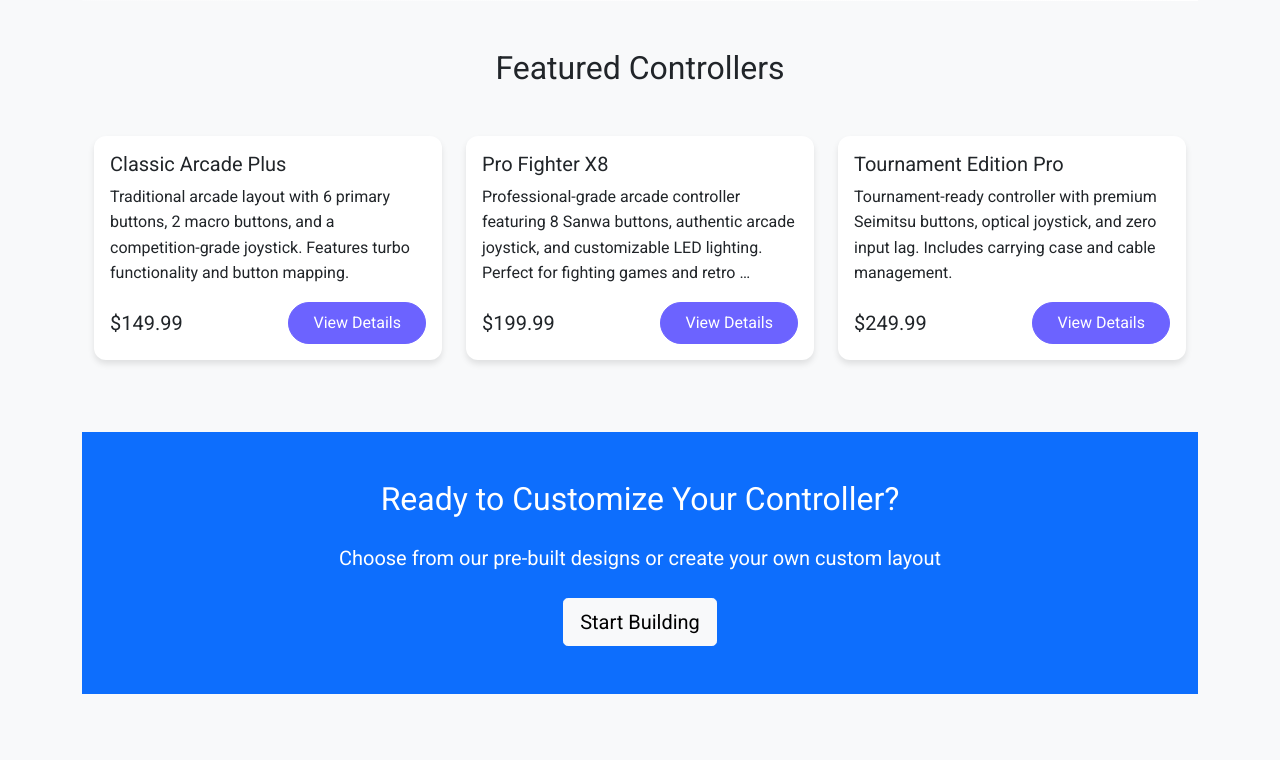
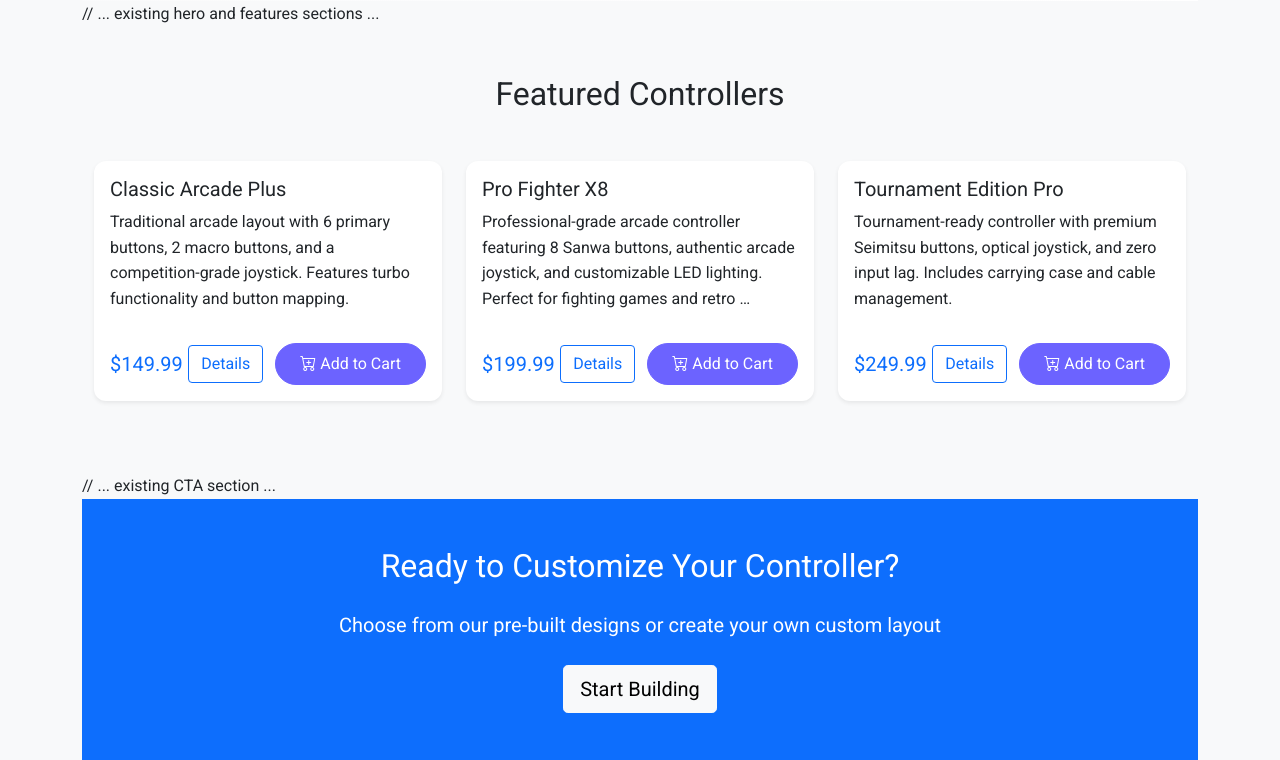
Before and after one commit to ekvale/game_ctrl, a Django app: template templates/products/home.html in a window 1280 px wide. Shown: the part 1276-2036 px from the top of the page. Before the commit the page ends 1970 px from the top, so only its background shows below. Run offline with Django 5.2, Linux system fonts and the light colour scheme; the template is opened without the code that fills it: values that come from a table or form of the project are taken from there, others are empty; data comes from the database, SQL or seed files in the repository; parts of the project's set-up code (start-up, migrations or seed data) failed here and were passed over; some libraries are stand-ins or nearby versions.

Commit message:
Updated controlers

```diff
--- a/templates/products/home.html
+++ b/templates/products/home.html
@@ -64,30 +64,48 @@
     </div>
 </section>
 
+// ... existing hero and features sections ...
+
 <section id="custom-builds" class="py-5">
     <div class="container">
         <h2 class="text-center mb-5">Featured Controllers</h2>
         <div class="row">
             {% for controller in featured_controllers %}
             <div class="col-md-4 mb-4">
-                <div class="product-card card h-100">
+                <div class="product-card card h-100 shadow-sm">
                     {% if controller.image %}
-                    <img src="{{ controller.image.url }}" class="card-img-top" alt="{{ controller.name }}">
+                    <img src="{{ controller.image.url }}"
+                         class="card-img-top p-3"
+                         alt="{{ controller.name }}"
+                         style="height: 250px; object-fit: cover;">
                     {% endif %}
-                    <div class="card-body">
+                    <div class="card-body d-flex flex-column">
                         <h5 class="card-title">{{ controller.name }}</h5>
-                        <p class="card-text">{{ controller.description|truncatewords:20 }}</p>
-                        <div class="d-flex justify-content-between align-items-center">
-                            <span class="h5 mb-0">${{ controller.price }}</span>
-                            <a href="{{ controller.get_absolute_url }}" class="btn btn-primary">View Details</a>
+                        <p class="card-text flex-grow-1">{{ controller.description|truncatewords:20 }}</p>
+                        <div class="d-flex justify-content-between align-items-center mt-3">
+                            <span class="h5 mb-0 text-primary">${{ controller.price }}</span>
+                            <div>
+                                <a href="{{ controller.get_absolute_url }}"
+                                   class="btn btn-outline-primary me-2">Details</a>
+                                <a href="{% url 'cart:add_to_cart' controller.id %}"
+                                   class="btn btn-primary">
+                                   <i class="bi bi-cart-plus"></i> Add to Cart
+                                </a>
+                            </div>
                         </div>
                     </div>
                 </div>
+            </div>
+            {% empty %}
+            <div class="col-12 text-center">
+                <p class="lead text-muted">No featured controllers available at the moment.</p>
             </div>
             {% endfor %}
         </div>
     </div>
 </section>
+
+// ... existing CTA section ...
 
 <section class="cta-section bg-primary text-white py-5 text-center">
     <div class="container">
```
Also changed, not shown: products/views.py (+7 -5 lines), test_elevenlabs.py (+3 -1 lines), 1 other file.
